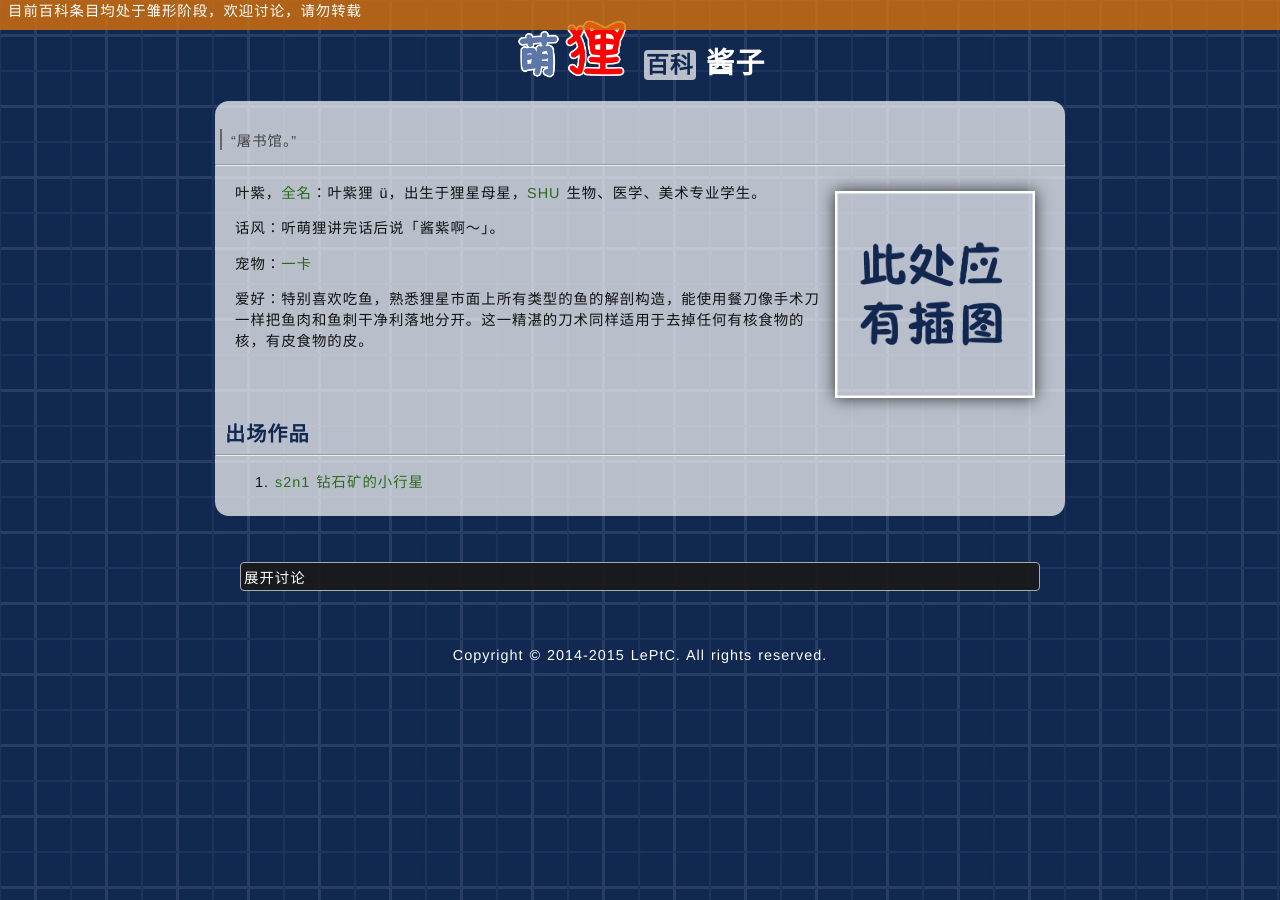
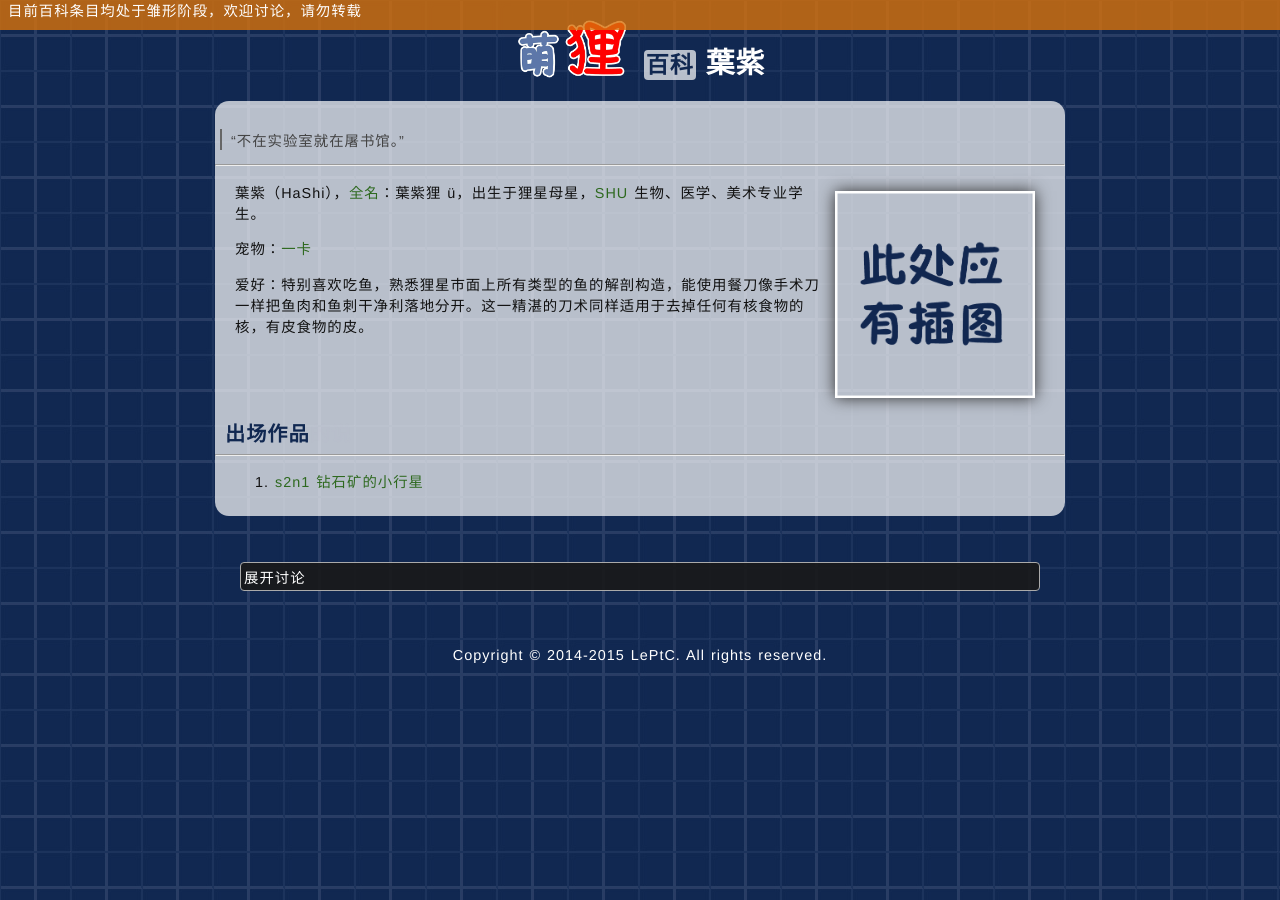
Before and after one commit to LePtC/LePtC.github.io, a Jekyll site: the page built from wiki/hashi/index.html, in a window 1280 px wide. Built offline with Jekyll 4.4.1, drawn with Linux system fonts in a browser that asks for light colours; Markdown is read by kramdown in place of the engine named in the settings; formulas are drawn with MathJax 3; comment, search, counter and statistics services are not loaded.

Commit message:
update hashi

```diff
--- a/wiki/cyanko/index.html
+++ b/wiki/hashi/index.html
@@ -1,17 +1,17 @@
 ---
 layout: wiki
-categories: cyanko
-title: 酱子
+categories: hashi
+title: 葉紫
 ---
 <blockquote>
-	<p>“屠书馆。”</p>
+	<p>“不在实验室就在屠书馆。”</p>
 </blockquote>
 <hr />
 
 <div class="content">
-	<a title="酱子"><img src="/css/picplace.png" alt="酱子" class="wiki" style="width: 200px;"></a>
-	<p>叶紫，<a href="/wiki/lename/">全名</a>：叶紫狸 ü，出生于狸星母星，<a href="/wiki/shu/">SHU</a> 生物、医学、美术专业学生。</p>
-	<p>话风：听萌狸讲完话后说「酱紫啊～」。</p>
+	<a title="葉紫"><img src="/css/picplace.png" alt="葉紫" class="wiki" style="width: 200px;"></a>
+	<p>葉紫（HaShi），<a href="/wiki/lename/">全名</a>：葉紫狸 ü，出生于狸星母星，<a href="/wiki/shu/">SHU</a> 生物、医学、美术专业学生。</p>
+	<!-- <p>话风：听萌狸讲完话后说「酱紫啊～」。</p> -->
   <p>宠物：<a href="/wiki/ika/">一卡</a></p>
 	<p>爱好：特别喜欢吃鱼，熟悉狸星市面上所有类型的鱼的解剖构造，能使用餐刀像手术刀一样把鱼肉和鱼刺干净利落地分开。这一精湛的刀术同样适用于去掉任何有核食物的核，有皮食物的皮。</p>
 	<br />
--- a/wiki/index.html
+++ b/wiki/index.html
@@ -17,7 +17,7 @@ title: 主页
 <p>注：头身的比例计算为到头顶（不算耳朵）</p>
   <p>三头身人物组：</p>
   <li><a href="moele/">萌狸狸</a></li>
-  <li><a href="cyanko/">叶紫狸</a></li>
+  <li><a href="hashi/">葉紫狸</a></li>
   <li>火狸狸</li>
 </ul>
 <!-- <ul>
--- a/wiki/matica/index.html
+++ b/wiki/matica/index.html
@@ -13,7 +13,7 @@ title: 麦酱
 	<p>麦卡（Matica），昵称麦酱，是<a href="/wiki/moele/">萌狸</a>君的宠物。原本是 <a href="/wiki/winc/">W 公司</a>量产的平板型便携式计算机，具有一个强大的做符号计算的内核。后来萌狸尝试自己编写了一个 AI 系统作为交互界面，结果这个 AI 除了会吐槽之外并没有什么卵用。</p>
 	<p>话风：喜欢话痨（做完一个简单的积分后也不忘继续汇报一堆积分成立的条件），有时会发烧（计算老半天），有时会傲娇（吐出一长串没化简的结果），当然还有可能直接说臣妾积不出…</p>
   <p>麦酱以无线方式供电，断电环境下电池可续航约一周。平时栖息在<a href="/wiki/moele/">萌狸</a>君的帽子中，可随时唤醒。（如果不休眠的话会一直听主人的对话，偶尔突然插入一句吐槽）</p>
-  <p>麦酱整体十分轻薄，<a href="/wiki/moele/">萌狸</a>没事把它当飞盘丢着玩。麦酱的外壳由<a>工程板</a>制成，坚固得可以防弹，并能够测出施加在其表面的力的大小，因此常常被<a href="/wiki/cyanko/">酱紫</a>用作切菜板。</p>
+  <p>麦酱整体十分轻薄，<a href="/wiki/moele/">萌狸</a>没事把它当飞盘丢着玩。麦酱的外壳由<a>工程板</a>制成，坚固得可以防弹，并能够测出施加在其表面的力的大小，因此常常被<a href="/wiki/hashi/">葉紫</a>用作切菜板。</p>
 	<br />
 </div>
 
```
Also changed, not shown: wiki/ika/index.html (+4 -4 lines).
